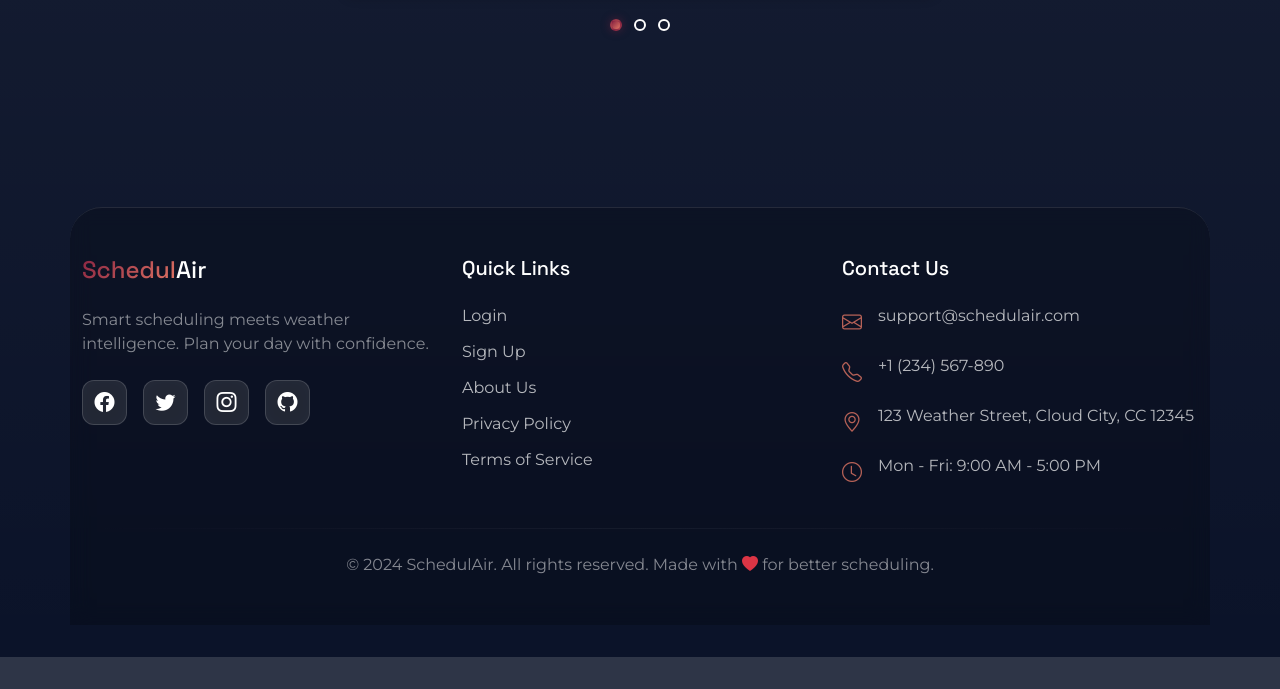
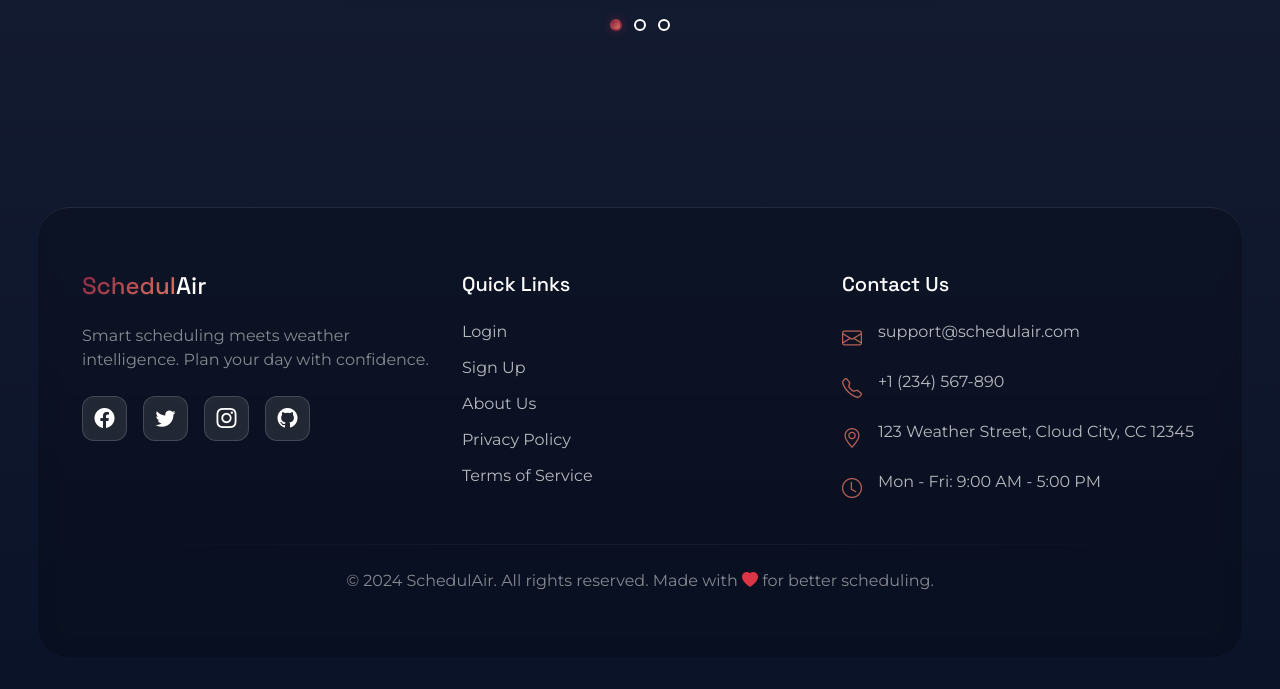
Before and after one commit to ygglue/SchedulAir, a Django app: template templates/scheduler/landing.html in a window 1280 px wide. Shown: the part 2367-3056 px from the top of the page. Before the commit the page ends 3024 px from the top, so only its background shows below. Run offline with Django 5.2, Linux system fonts and the light colour scheme; the template is opened without the code that fills it, so the values that code supplies are empty; some libraries are stand-ins or nearby versions.

Commit message:
fixed footer padding and corners

```diff
--- a/static/css/landing.css
+++ b/static/css/landing.css
@@ -859,8 +859,9 @@
   background: rgba(0, 0, 0, 0.2);
   backdrop-filter: blur(10px);
   border-top: 1px solid rgba(255, 255, 255, 0.1);
-  border-radius: 32px 32px 0 0;
+  border-radius: 32px;
   margin-top: 5rem;
+  padding: 4rem 2rem;
   overflow: hidden;
 }
 
--- a/templates/scheduler/landing.html
+++ b/templates/scheduler/landing.html
@@ -227,7 +227,7 @@
       </div>
 
       <!-- Footer Section -->
-      <footer class="footer-section py-5 mt-5">
+      <footer class="footer-section mt-5">
         <div class="container">
           <div class="row g-4">
             <div class="col-12 col-md-6 col-lg-4">
```
